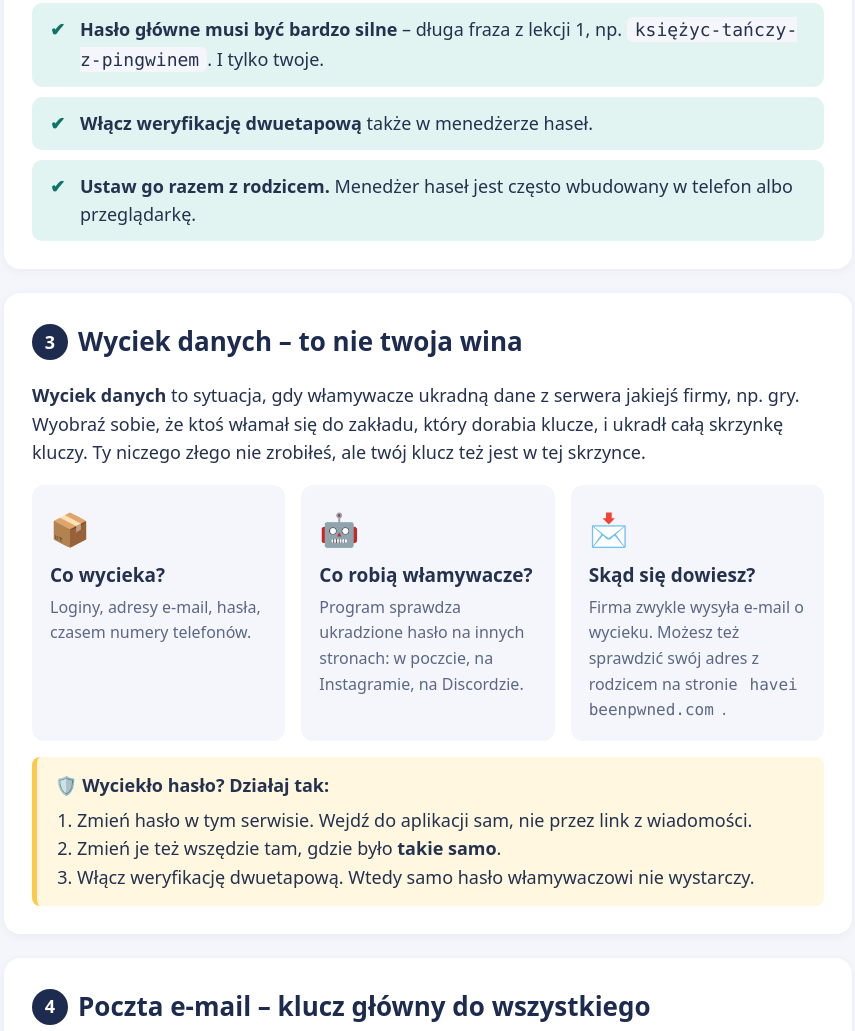
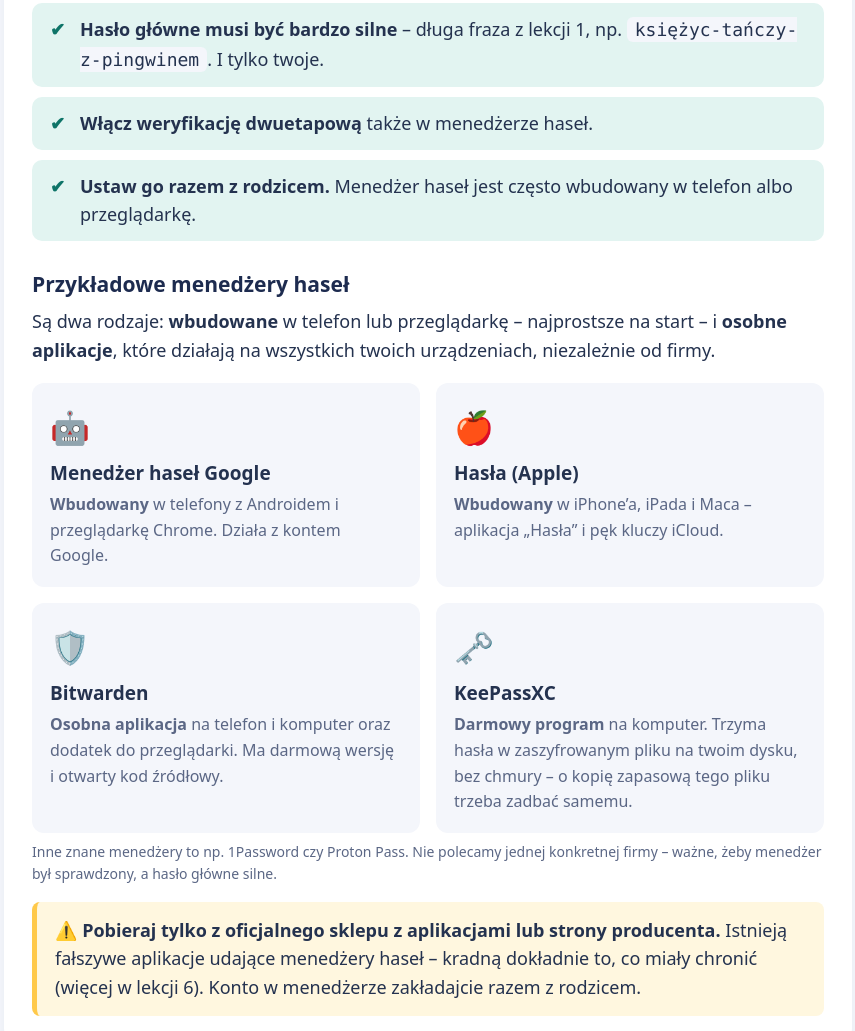
Before and after one commit to belferIT/bezpieczenstwo-w-sieci, a plain HTML site: page lekcja-2.html in a window 1280 px wide. Shown: the part 1438-2469 px from the top of the page, without its empty margins (212-1067 px from the left). Drawn offline with Linux system fonts and the light colour scheme.

Commit message:
Lekcja 2: przykładowe menedżery haseł
- W sekcji 2 nowy podrozdział: menedżery wbudowane (Menedżer haseł
  Google, Hasła Apple) i osobne aplikacje (Bitwarden, KeePassXC),
  wzmianka o 1Password i Proton Pass, bez polecania jednej firmy.
- Ostrzeżenie przed fałszywymi aplikacjami udającymi menedżery haseł
  (odwołanie do lekcji 6) i zakładanie konta razem z rodzicem.
- Ściąga dla domowników: przykłady menedżerów i pobieranie tylko
  z oficjalnego sklepu.

Co-Authored-By: Claude Opus 5.5 <noreply@anthropic.com>
Claude-Session: https://claude.ai/code/session_012P4W6vGyP4PCyQ3yd41kU1

```diff
--- a/lekcja-2.html
+++ b/lekcja-2.html
@@ -87,6 +87,17 @@
     <li><strong>Włącz weryfikację dwuetapową</strong> także w menedżerze haseł.</li>
     <li><strong>Ustaw go razem z rodzicem.</strong> Menedżer haseł jest często wbudowany w telefon albo przeglądarkę.</li>
   </ul>
+
+  <h3 style="margin:26px 0 6px;color:var(--navy)">Przykładowe menedżery haseł</h3>
+  <p style="margin-top:0">Są dwa rodzaje: <strong>wbudowane</strong> w telefon lub przeglądarkę – najprostsze na start – i <strong>osobne aplikacje</strong>, które działają na wszystkich twoich urządzeniach, niezależnie od firmy.</p>
+  <div class="grid">
+    <div class="tile"><div class="ico">🤖</div><h3>Menedżer haseł Google</h3><p><strong>Wbudowany</strong> w telefony z Androidem i przeglądarkę Chrome. Działa z kontem Google.</p></div>
+    <div class="tile"><div class="ico">🍎</div><h3>Hasła (Apple)</h3><p><strong>Wbudowany</strong> w iPhone’a, iPada i Maca – aplikacja „Hasła” i pęk kluczy iCloud.</p></div>
+    <div class="tile"><div class="ico">🛡️</div><h3>Bitwarden</h3><p><strong>Osobna aplikacja</strong> na telefon i komputer oraz dodatek do przeglądarki. Ma darmową wersję i otwarty kod źródłowy.</p></div>
+    <div class="tile"><div class="ico">🗝️</div><h3>KeePassXC</h3><p><strong>Darmowy program</strong> na komputer. Trzyma hasła w zaszyfrowanym pliku na twoim dysku, bez chmury – o kopię zapasową tego pliku trzeba zadbać samemu.</p></div>
+  </div>
+  <p class="note">Inne znane menedżery to np. 1Password czy Proton Pass. Nie polecamy jednej konkretnej firmy – ważne, żeby menedżer był sprawdzony, a hasło główne silne.</p>
+  <div class="tip">⚠️ <strong>Pobieraj tylko z oficjalnego sklepu z aplikacjami lub strony producenta.</strong> Istnieją fałszywe aplikacje udające menedżery haseł – kradną dokładnie to, co miały chronić (więcej w lekcji 6). Konto w menedżerze zakładajcie razem z rodzicem.</div>
 </section>
 
 <section>
@@ -200,7 +211,7 @@
     <h3>Ściąga dla domowników: hasła i konta</h3>
     <ol>
       <li><strong>Poczta e-mail to klucz do wszystkich kont.</strong> Przez nią resetuje się hasła do banku, sklepów i portali. Niech ma najsilniejsze hasło i włączoną weryfikację dwuetapową.</li>
-      <li><strong>Każde konto – inne hasło.</strong> Zapamiętywanie ułatwi menedżer haseł, często wbudowany w telefon lub przeglądarkę. Gdy jedno hasło wycieknie, reszta kont jest bezpieczna.</li>
+      <li><strong>Każde konto – inne hasło.</strong> Zapamiętywanie ułatwi menedżer haseł – wbudowany w telefon lub przeglądarkę (Menedżer haseł Google, Hasła Apple) albo osobna aplikacja (np. Bitwarden). Pobieraj go tylko z oficjalnego sklepu. Gdy jedno hasło wycieknie, reszta kont jest bezpieczna.</li>
       <li><strong>Wyciek albo przejęte konto?</strong> Zmień hasło, wchodząc na stronę lub do aplikacji samodzielnie, nie przez link z wiadomości. Zmień je wszędzie tam, gdzie było takie samo. Nie płać nikomu, kto obiecuje „odzyskać konto”.</li>
     </ol>
     <div class="foot">🔍 Czy wasz adres e-mail był w jakimś wycieku? Sprawdźcie go razem na stronie <strong>haveibeenpwned.com</strong>.</div>
```
